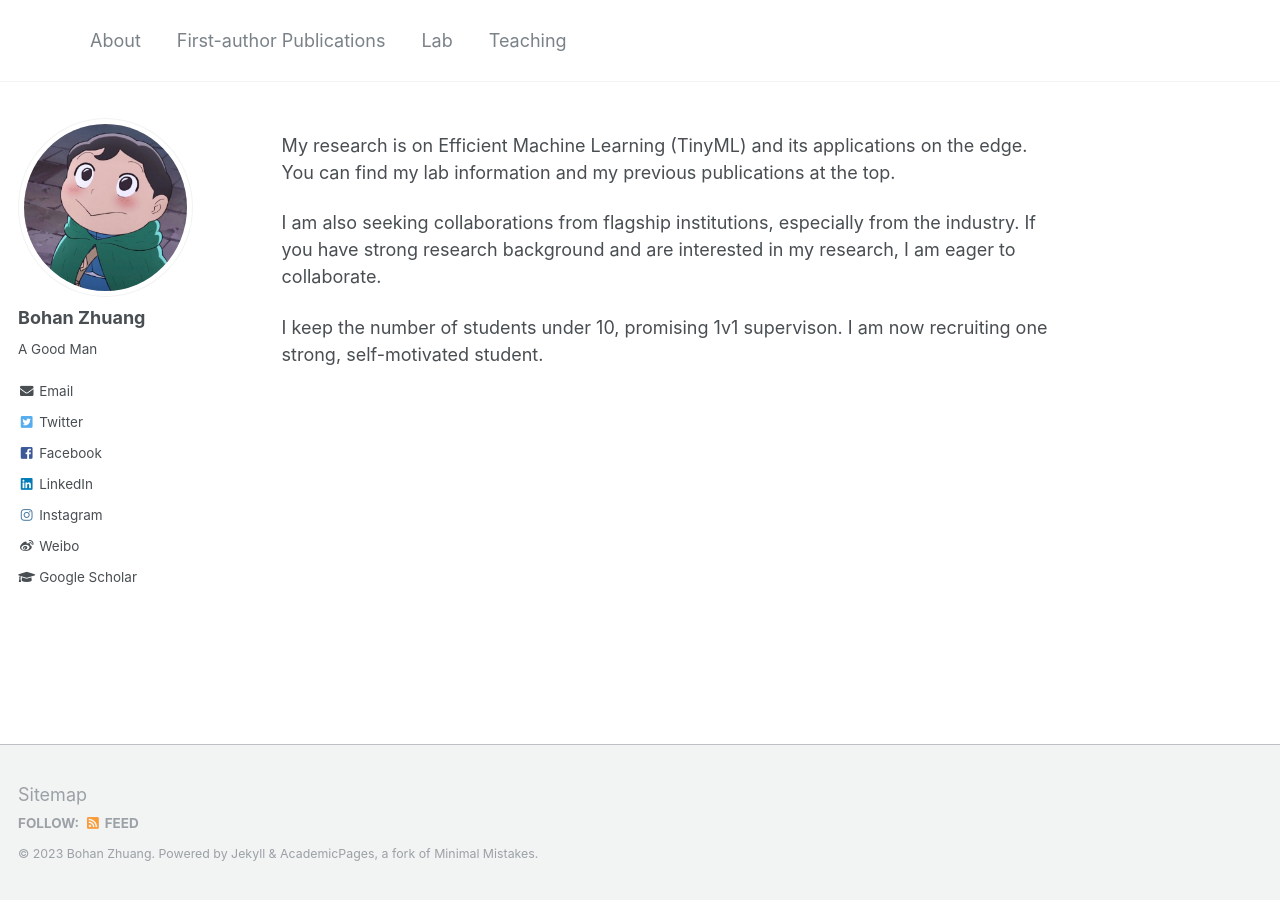
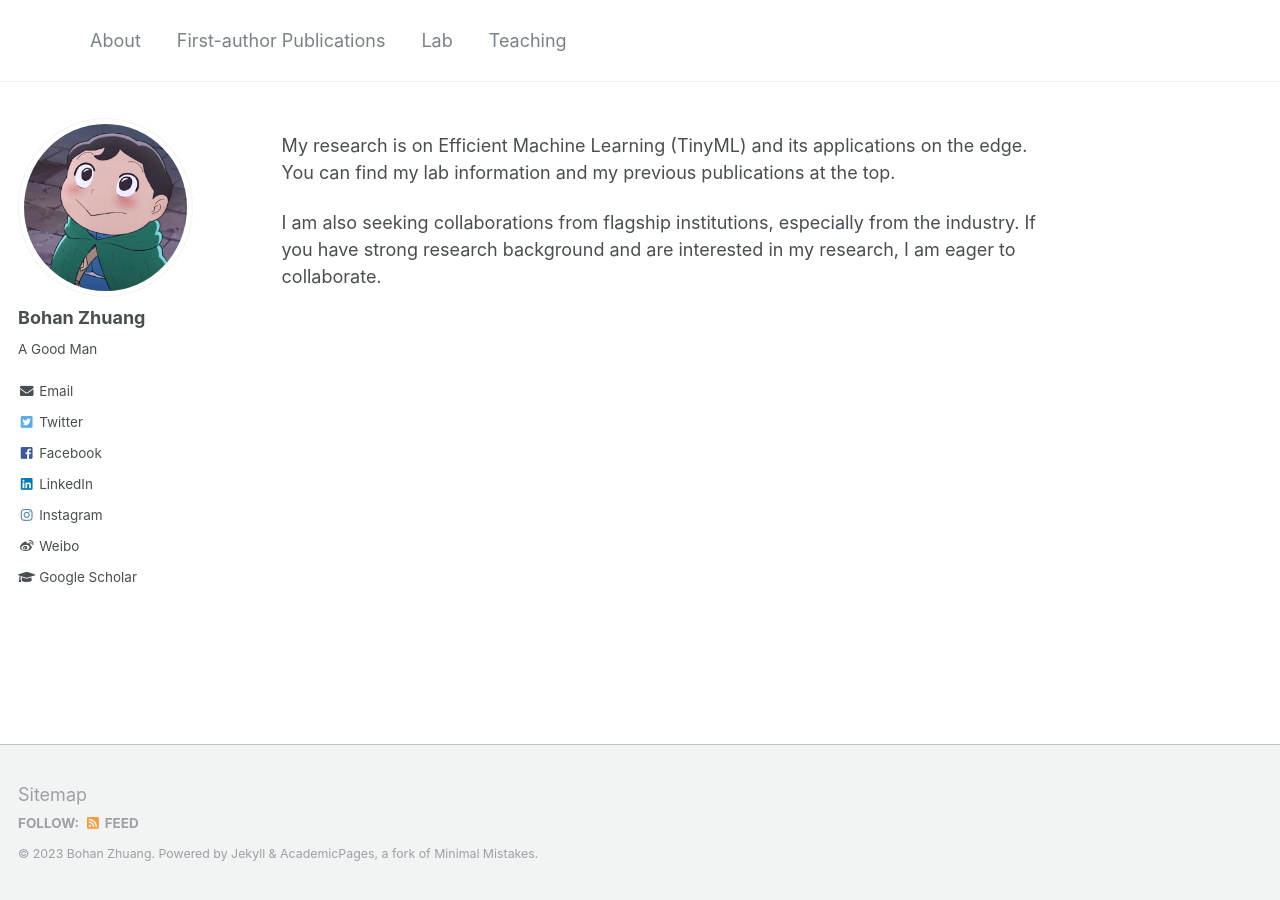
Before and after one commit to bohanzhuang/bohanzhuang.github.io, a Jekyll site: the page built from _pages/about.md, in a window 1280 px wide. Built offline with Jekyll 4.4.1, drawn with Linux system fonts in a browser that asks for light colours.

Commit message:
Update about.md

```diff
--- a/_pages/about.md
+++ b/_pages/about.md
@@ -12,5 +12,3 @@ redirect_from:
 My research is on Efficient Machine Learning (TinyML) and its applications on the edge. You can find my lab information and my previous publications at the top.
 
 I am also seeking collaborations from flagship institutions, especially from the industry. If you have strong research background and are interested in my research, I am eager to collaborate.
-
-I keep the number of students under 10, promising 1v1 supervison. I am now recruiting one strong, self-motivated student.
```
